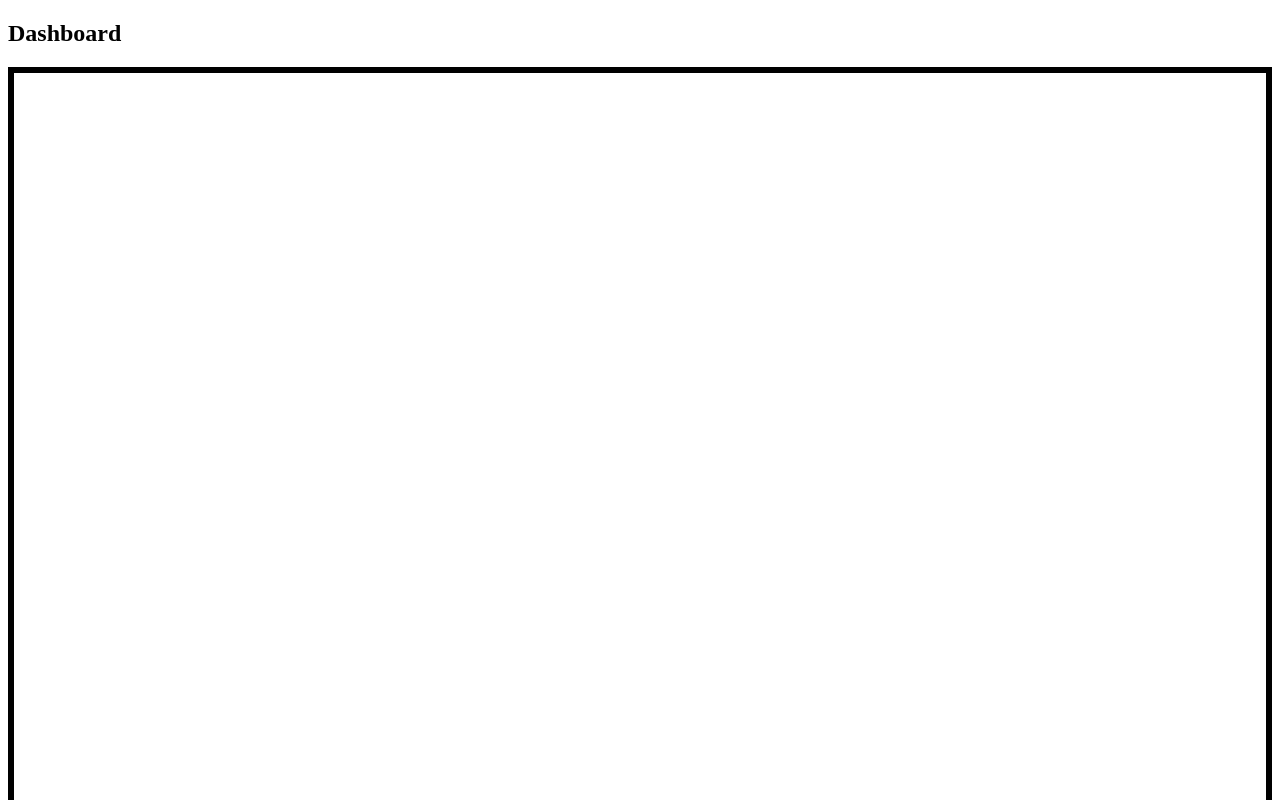
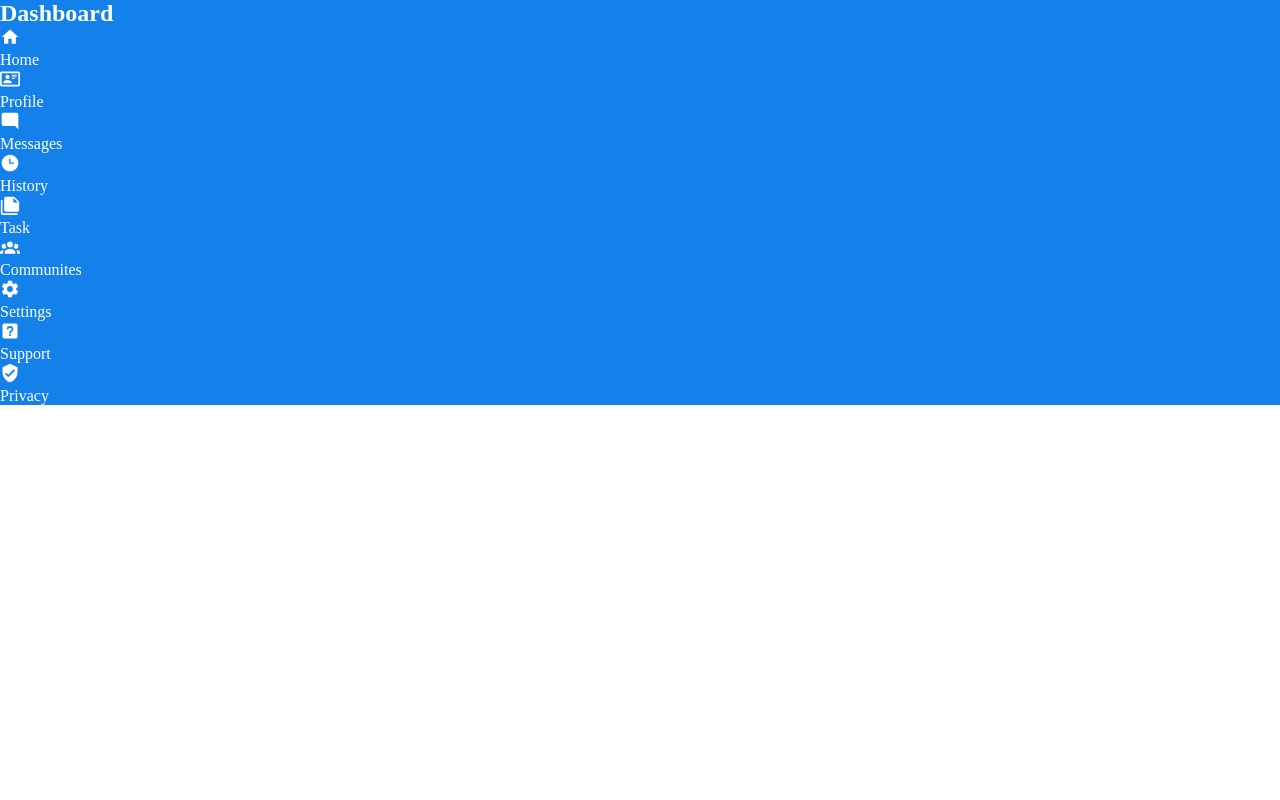
Before and after one commit to ImExtraPolite3/admin-dashboard, a React (Vite) app: page / in a window 1280 px wide. Shown: the top 800 px of the page. Built offline with nearby package versions, Linux system fonts and the light colour scheme.

Commit message:
change color of nav section and edit width of images

```diff
--- a/src/index.css
+++ b/src/index.css
@@ -1,3 +1,13 @@
-nav div {
-  border: solid;
+* {
+  margin: 0;
+  padding: 0;
 }
+
+nav {
+  background-color: #1481eb;
+  color: white;
+}
+
+.links > div > img {
+  width: 20px;
+}
```
